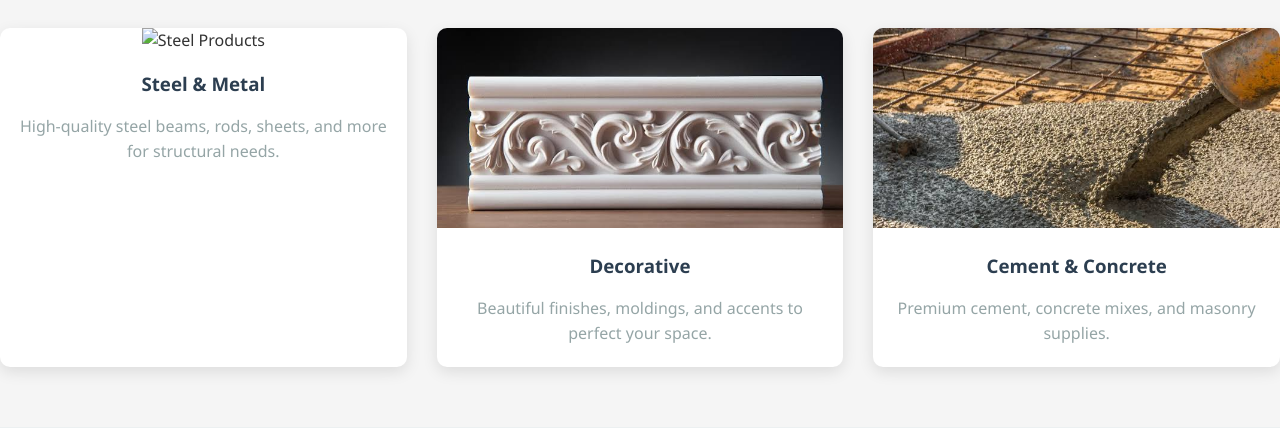
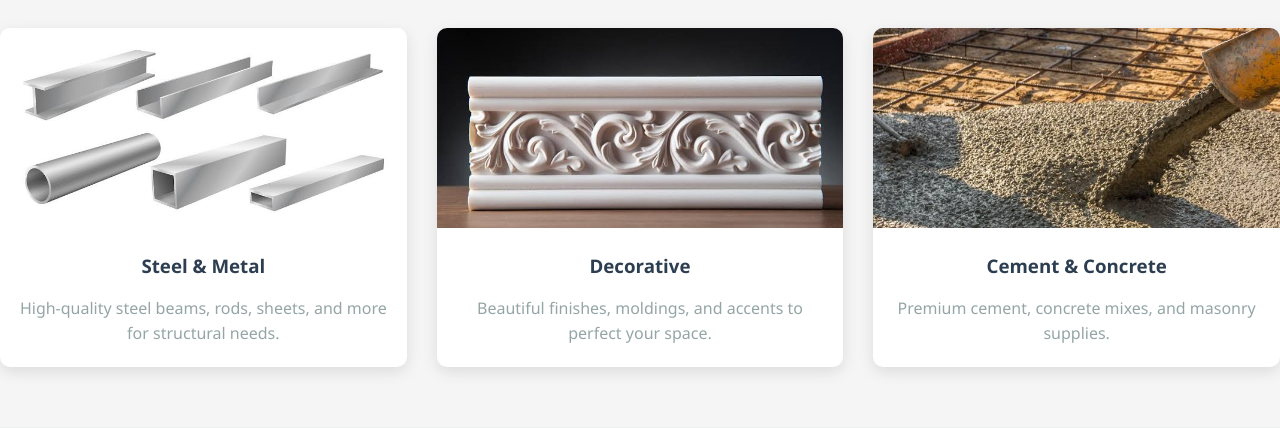
Before and after one commit to Dineomokoena/BuildRight-hardware, a plain HTML site: page index.html in a window 1280 px wide. Shown: the part 690-1118 px from the top of the page. Drawn offline with Linux system fonts and the light colour scheme; files whose address does not match are found by name.

Commit message:
Update index.html

```diff
--- a/index.html
+++ b/index.html
@@ -37,7 +37,7 @@
             <h2>Our Product Categories</h2>
             <div class="categories-grid">
                 <div class="category-card">
-                    <img src="images/IMG_2629.JPG" alt="Steel Products">
+                    <img src="IMG_2629.JPG" alt="Steel Products">
                     <h3>Steel & Metal</h3>
                     <p>High-quality steel beams, rods, sheets, and more for structural needs.</p>
                 </div>
```
